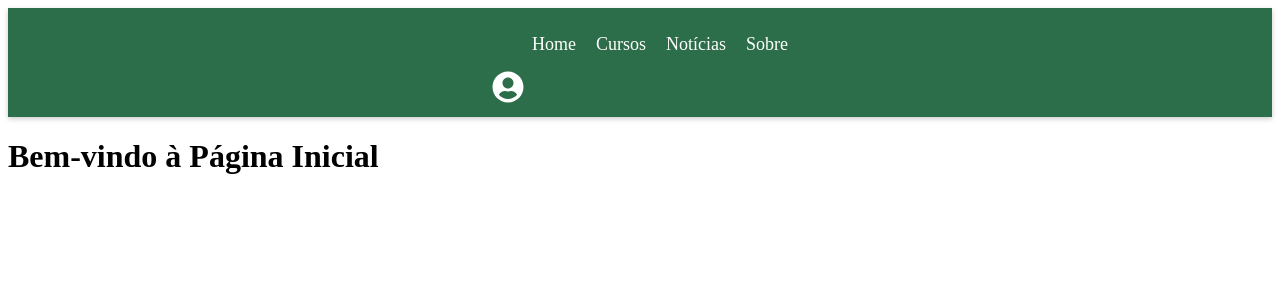
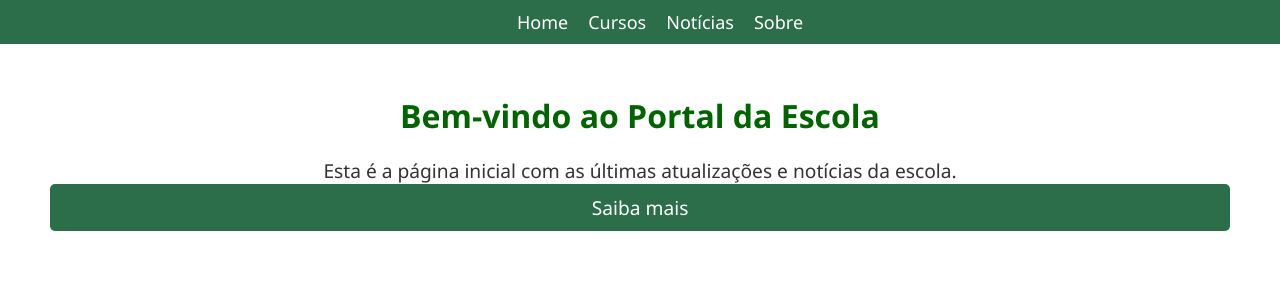
Before and after one commit to Ivozeraa/siteoficialeeep, a React (Create React App) app: page / in a window 1280 px wide. Shown: the top 300 px of the page. Built offline with nearby package versions, Linux system fonts and the light colour scheme.

Commit message:
Header - Login System

```diff
--- a/src/Components/Header.js
+++ b/src/Components/Header.js
@@ -1,7 +1,6 @@
 import React from 'react';
 import { Link } from 'react-router-dom';
 import '../Css/Header.css';
-import { FaUserCircle } from 'react-icons/fa'; // Ícone de configurações
 
 const Header = () => {
   return (
@@ -21,7 +20,6 @@ const Header = () => {
           </li>
         </ul>
         <div className="user-settings">
-          <Link to="/configuracoes"><FaUserCircle size={32} /></Link>
         </div>
       </nav>
     </header>
--- a/src/Css/Header.css
+++ b/src/Css/Header.css
@@ -1,3 +1,7 @@
+*{
+  margin: 0;
+}
+
 .main-header {
   background-color: #2c6e49;
   color: white;
--- /dev/null
+++ b/src/Css/Home.css
@@ -0,0 +1,19 @@
+.home {
+    text-align: center;
+    padding: 50px;
+    background-color: white;
+  }
+
+  .home h1 {
+    color: #006400;
+    margin-bottom: 20px;
+  }
+
+  .home p {
+    font-size: 1.2em;
+    color: #333;
+  }
+
+  .home button {
+    font-size: 1.2em;
+  }
--- a/src/Pages/Home.js
+++ b/src/Pages/Home.js
@@ -1,12 +1,17 @@
 import React from 'react';
 import Header from '../Components/Header';
+import "../Css/Home.css"
 
 const Home = () => {
   return (
-    <div>
-      <Header />
-      <h1>Bem-vindo à Página Inicial</h1>
+    <>
+    <Header />
+    <div className="home">
+      <h1>Bem-vindo ao Portal da Escola</h1>
+      <p>Esta é a página inicial com as últimas atualizações e notícias da escola.</p>
+      <button>Saiba mais</button>
     </div>
+    </>
   );
 };
 
--- a/src/Pages/LoginSystem/LoginRegister.css
+++ b/src/Pages/LoginSystem/LoginRegister.css
@@ -1,10 +1,14 @@
+*{
+  font-family: 'Segoe UI', Tahoma, Geneva, Verdana, sans-serif;
+}
+
 .login-container {
   max-width: 400px;
   margin: 50px auto;
   padding: 20px;
-  background-color: #f0f0f0;
+  background-color: #e0dede;
   border-radius: 10px;
-  box-shadow: 0px 4px 10px rgba(0, 0, 0, 0.1);
+  box-shadow: 0px 4px 10px rgba(0, 0, 0, 0.103);
 }
 
 .login-container h2 {
@@ -14,7 +18,7 @@
 
 input[type="email"],
 input[type="password"] {
-  width: 100%;
+  width: 95%;
   padding: 10px;
   margin: 10px 0;
   border: 1px solid #ccc;
@@ -29,10 +33,12 @@ button {
   border: none;
   border-radius: 5px;
   cursor: pointer;
+  font-size: 13px;
 }
 
 button:hover {
-  background-color: #24503b;
+  background-color: #199157;
+  transition: 0.5s ease-in-out;
 }
 
 .google-login {
@@ -41,7 +47,7 @@ button:hover {
 }
 
 .google-login:hover {
-  background-color: #c23321;
+  background-color: #c92f1a;
 }
 
 .error-message {
@@ -58,6 +64,7 @@ button:hover {
 
 .role-select label {
   font-size: 16px;
+  margin: auto;
 }
 
 .register-link {
```
